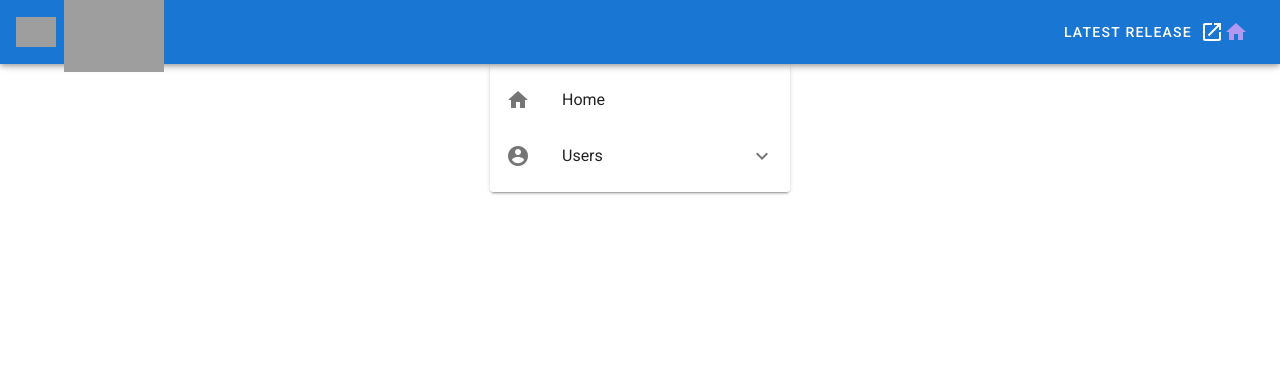
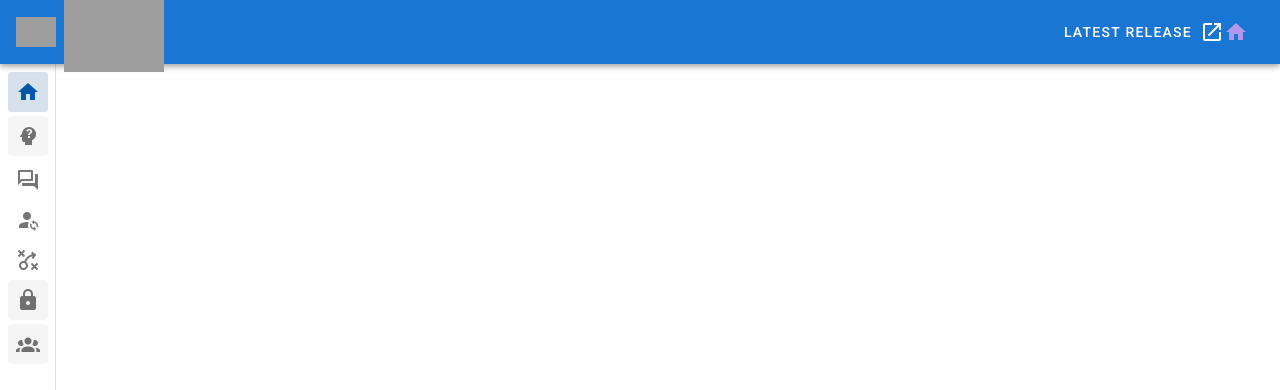
Before and after one commit to AndersonNascimentoAFSN/vuitify, a Vue app: page /#/register in a window 1280 px wide. Shown: the top 390 px of the page. Built offline with nearby package versions, Linux system fonts and the light colour scheme; grey boxes are pictures that could not be loaded.

Commit message:
list-group-item

```diff
--- a/src/views/Register.vue
+++ b/src/views/Register.vue
@@ -1,29 +1,71 @@
 <template>
-  <div class="ma-0 pa-0">
-    <v-card
-      class="mx-auto"
-      width="300"
+  <v-navigation-drawer
+    permanent
+    expand-on-hover
+  >
+    <v-list
+      nav
+      dense
     >
-      <v-list>
-        <v-list-item>
+      <v-list-item-group
+        v-model="model"
+        active-class="active-item"
+        mandatory
+        color="#0056A8"
+      >
+
+        <v-list-item link>
           <v-list-item-icon>
             <v-icon>mdi-home</v-icon>
           </v-list-item-icon>
+          <v-list-item-title>Home</v-list-item-title>
+        </v-list-item>
 
-          <v-list-item-title>Home</v-list-item-title>
+        <v-list-item link>
+          <v-list-item-icon>
+            <v-icon>mdi-head-question</v-icon>
+          </v-list-item-icon>
+          <v-list-item-title>FAQ</v-list-item-title>
         </v-list-item>
 
         <!-- start -->
         <v-list-group
           :value="false"
-          prepend-icon="mdi-account-circle"
+          prepend-icon="mdi-forum-outline"
+          active-class="active-sub-item"
+          color="#0056A8"
+          link
         >
           <template v-slot:activator>
-            <v-list-item-title>Users</v-list-item-title>
+            <v-list-item-title>PAD</v-list-item-title>
           </template>
 
           <v-list-item
-            v-for="([title, icon], i) in admins"
+            v-for="([title, icon], i) in pad"
+            :key="i"
+            link
+            color="black"
+          >
+            <v-list-item-icon>
+              <v-icon v-text="icon"></v-icon>
+            </v-list-item-icon>
+            <v-list-item-title v-text="title"></v-list-item-title>
+          </v-list-item>
+        </v-list-group>
+        <!-- end -->
+
+        <!-- start -->
+        <v-list-group
+          :value="false"
+          prepend-icon="mdi-account-sync"
+          link
+        >
+          <template v-slot:activator>
+            <v-list-item-title>Turnover</v-list-item-title>
+          </template>
+
+          <v-list-item
+            v-for="([title, icon], i) in turnover"
             :key="i"
             link
           >
@@ -33,12 +75,49 @@
             <v-list-item-title v-text="title"></v-list-item-title>
           </v-list-item>
         </v-list-group>
+        <!-- end -->
+
         <!-- start -->
+        <v-list-group
+          :value="false"
+          prepend-icon="mdi-strategy"
+          link
+        >
+          <template v-slot:activator>
+            <v-list-item-title>Acomp. Estratégico</v-list-item-title>
+          </template>
 
-      </v-list>
-    </v-card>
-  </div>
+          <v-list-item
+            v-for="([title, icon], i) in strategicMonitoring"
+            :key="i"
+            link
+          >
+            <v-list-item-icon>
+              <v-icon v-text="icon"></v-icon>
+            </v-list-item-icon>
+            <v-list-item-title v-text="title"></v-list-item-title>
+          </v-list-item>
+        </v-list-group>
+        <!-- end -->
 
+        <v-list-item>
+          <v-list-item-icon link>
+            <v-icon>mdi-lock</v-icon>
+          </v-list-item-icon>
+          <v-list-item-title>Permissões</v-list-item-title>
+        </v-list-item>
+
+        <v-list-item>
+          <v-list-item-icon link>
+            <v-icon>mdi-account-group</v-icon>
+          </v-list-item-icon>
+          <v-list-item-title>Profissionais</v-list-item-title>
+        </v-list-item>
+
+      </v-list-item-group>
+    </v-list>
+
+  </v-navigation-drawer>
 </template>
 
 <script>
@@ -47,24 +126,22 @@ export default {
 
   data() {
     return {
-      items: [
-        {
-          icon: 'mdi-wifi',
-          text: 'Wifi',
-        },
-        {
-          icon: 'mdi-bluetooth',
-          text: 'Bluetooth',
-        },
-        {
-          icon: 'mdi-chart-donut',
-          text: 'Data Usage',
-        },
+      items: {
+
+      },
+      pad: [
+        ['Novo PAD', 'mdi-plus-thick'],
+        ['Painel', 'mdi-view-dashboard'],
+        ['Indicadores', 'mdi-equalizer'],
+        ['Visão Time', 'mdi-account-multiple'],
       ],
-      model: 1,
-      admins: [
-        ['Management', 'mdi-account-multiple-outline'],
-        ['Settings', 'mdi-cog-outline'],
+      turnover: [
+        ['Painel', 'mdi-view-dashboard'],
+        ['Indicadores', 'mdi-equalizer'],
+      ],
+      strategicMonitoring: [
+        ['Painel', 'mdi-view-dashboard'],
+        ['Indicadores', 'mdi-equalizer'],
       ],
     };
   },
@@ -72,17 +149,27 @@ export default {
 </script>
 
 <style scoped>
-.border {
+/* .border {
   border: 2px dashed orange;
+} */
+
+.active-item {
+  color: #0056a8;
+}
+
+.active-sub-item {
+  color: #dddddd;
 }
 
 .v-list-item--link {
-  /* display: flex; */
-  /* justify-content: center !important; */
+  background: #f5f5f5;
+}
+
+/* .v-list-item .v-list-item--link .theme--light {
+  background: #f5f5f5 !important;
+} */
+
+.v-list-group__items {
   padding-left: 70px;
 }
-
-/* .c_card {
-  max-width: 400px !important;
-} */
 </style>
```
Also changed, not shown: src/views/TesteRegister.vue (added, +42 -0 lines).
